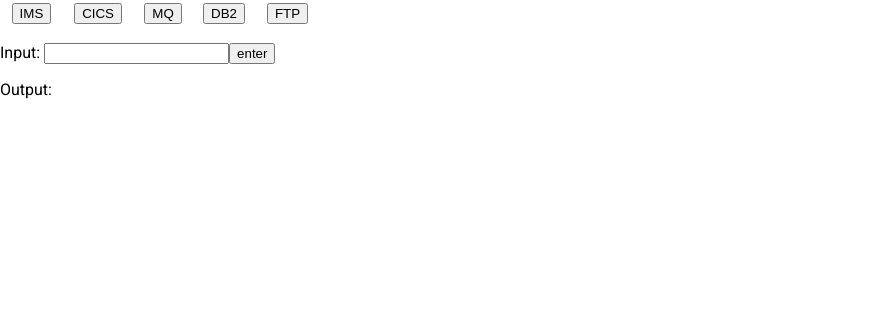
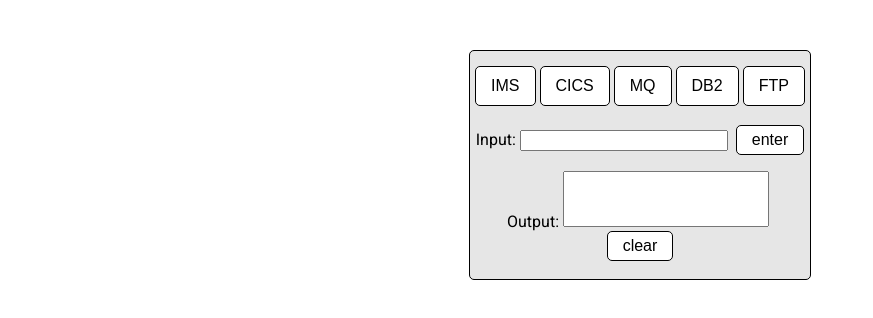
Before and after one commit to ansvir/ibaProject, an Angular app: page / in a window 1280 px wide. Shown: the top 318 px of the page, without its empty margins (0-873 px from the left). Built offline with nearby package versions, Linux system fonts and the light colour scheme.

Commit message:
initial commit

```diff
--- a/src/app/app.component.css
+++ b/src/app/app.component.css
@@ -1,6 +1,65 @@
-/* Style the tab */
-.tab {
-  text-align: center;
+.mainTab {
+  border: 1px solid;
+  border-radius: 5px;
+  margin-top: 50px;
+  width:25%;
+  margin-left:auto;
+  margin-right:auto;
+  background-color: #E6E6E6;
+}
+.tabsTab {
+  padding-top: 10px;
+  width:25%;
+  margin-left:auto;
+  margin-right:auto;
 }
 
-.table { width:25%}
+input {
+  width: 200px;
+}
+
+textarea {
+  -moz-appearance: none;
+  outline: none;
+  resize: none;
+  height: 50px;
+  width: 200px;
+
+}
+.io {
+  text-align:center
+}
+
+.tabsButtons {
+  -moz-appearance: none;
+  outline: none;
+  background-color: white;
+  border-radius: 5px;
+  border: 1px solid;
+  color: black;
+  padding: 10px 15px;
+  font-size: 16px;
+}
+
+.tabsButtonClicked {
+  font-weight: bold;
+  -moz-appearance: none;
+  outline: none;
+  background-color: black;
+  border-radius: 5px;
+  border: 1px solid black;
+  color: white;
+  padding: 10px 15px;
+  font-size: 16px;
+}
+
+.ioButtons {
+  -moz-appearance: none;
+  outline: none;
+  background-color: white;
+  border-radius: 5px;
+  border: 1px solid;
+  color: black;
+  padding: 5px 15px;
+  font-size: 16px;
+}
--- a/src/app/app.component.html
+++ b/src/app/app.component.html
@@ -1,22 +1,36 @@
-<table class="table">
-  <thead>
+<table class="mainTab">
+  <table class="tabsTab">
+    <tr>
       <th>
-      <div class="tab"><button>IMS</button></div>
+        <button (click)="tabPressed('IMS')" id="IMS" class="tabsButtons">IMS</button>
       </th>
       <th>
-      <div class="tab"><button>CICS</button></div>
+        <button (click)="tabPressed('CICS')" id="CICS" class="tabsButtons">CICS</button>
       </th>
       <th>
-      <div class="tab"><button>MQ</button></div>
+        <button (click)="tabPressed('MQ')" id="MQ" class="tabsButtons">MQ</button>
       </th>
       <th>
-      <div class="tab"><button>DB2</button></div>
+       <button (click)="tabPressed('DB2')" id="DB2" class="tabsButtons">DB2</button>
       </th>
       <th>
-      <div class="tab"><button>FTP</button></div>
+       <button (click)="tabPressed('FTP')" id="FTP" class="tabsButtons">FTP</button>
       </th>
-  </thead>
+    </tr>
   </table>
-
-<p>Input: <input type="text" name="input" [(ngModel)]="input"> <button (click)="enterPressed($event)">enter</button></p>
-<p>Output:{{input}}</p>
+  <div class="io">
+    <p>Input:
+      <input type="text" name="input" [(ngModel)]="userInput">&nbsp;
+      <button (click)="enterPressed()" class="ioButtons">
+        enter
+      </button>
+    </p>
+    <p>
+      Output:
+      <textarea readonly>{{currentRes}}</textarea>&nbsp;
+      <button (click)="clearText()" class="ioButtons">
+        clear
+      </button>
+    </p>
+  </div>
+</table>
--- a/src/app/app.component.ts
+++ b/src/app/app.component.ts
@@ -1,14 +1,123 @@
+
 import { Component } from '@angular/core';
+
+export let tabs =
+  {
+    IMS: '',
+    CICS: '',
+    MQ: '',
+    DB2: '',
+    FTP: ''
+  };
 
 @Component({
   selector: 'app-root',
   templateUrl: './app.component.html',
   styleUrls: ['./app.component.css']
 })
+
 export class AppComponent {
-  title = 'untitled';
-  input = '';
-  enterPressed(event) {
 
+  userInput='';
+  currentTab='IMS';
+  currentRes='';
+
+  enterPressed() {
+    if(this.userInput!=='') {
+      switch (this.currentTab) {
+        case 'IMS': {
+          tabs.IMS += this.userInput + '\n';
+          this.currentRes = tabs.IMS;
+          break;
+        }
+        case 'CICS': {
+          tabs.CICS += this.userInput + '\n';
+          this.currentRes = tabs.CICS;
+          break;
+        }
+        case 'MQ': {
+          tabs.MQ += this.userInput + '\n';
+          this.currentRes = tabs.MQ;
+          break;
+        }
+        case 'DB2': {
+          tabs.DB2 += this.userInput + '\n';
+          this.currentRes = tabs.DB2;
+          break;
+        }
+        case 'FTP': {
+          tabs.FTP += this.userInput + '\n';
+          this.currentRes = tabs.FTP;
+          break;
+        }
+      }
+      this.userInput = '';
+    }
+  }
+
+  tabPressed(tab: string) {
+    document.getElementById('IMS').classList.remove('tabsButtonClicked');
+    document.getElementById('CICS').classList.remove('tabsButtonClicked');
+    document.getElementById('MQ').classList.remove('tabsButtonClicked');
+    document.getElementById('DB2').classList.remove('tabsButtonClicked');
+    document.getElementById('FTP').classList.remove('tabsButtonClicked');
+    switch (tab) {
+      case 'IMS': {
+        this.currentTab='IMS';
+        this.currentRes=tabs.IMS;
+        break;
+      }
+      case 'CICS': {
+        this.currentTab='CICS';
+        this.currentRes=tabs.CICS;
+        break;
+      }
+      case 'MQ': {
+        this.currentTab='MQ';
+        this.currentRes=tabs.MQ;
+        break;
+      }
+      case 'DB2': {
+        this.currentTab='DB2';
+        this.currentRes=tabs.DB2;
+        break;
+      }
+      case 'FTP': {
+        this.currentTab='FTP';
+        this.currentRes=tabs.FTP;
+        break;
+      }
+    }
+    document.getElementById(this.currentTab).classList.add('tabsButtonClicked');
+  }
+
+  clearText() {
+    switch (this.currentTab) {
+      case 'IMS': {
+        tabs.IMS='';
+        this.currentRes=tabs.IMS;
+        break;
+      }
+      case 'CICS': {
+        tabs.CICS='';
+        this.currentRes=tabs.CICS;
+        break;
+      }
+      case 'MQ': {
+        tabs.MQ='';
+        this.currentRes=tabs.MQ;
+        break;
+      }
+      case 'DB2': {
+        tabs.DB2='';
+        this.currentRes=tabs.DB2;
+        break;
+      }
+      case 'FTP': {
+        tabs.FTP='';
+        this.currentRes=tabs.FTP;
+        break;
+      }
+    }
   }
 }
--- a/src/styles.css
+++ b/src/styles.css
@@ -1,4 +1,4 @@
 /* You can add global styles to this file, and also import other style files */
 
 html, body { height: 100%; }
-body { margin: 0; font-family: Roboto, "Helvetica Neue", sans-serif; }
+body { margin: 0; font-family: Roboto, "Helvetica Neue", sans-serif}
```
Also changed, not shown: src/tslint.json (+13 -1 lines), 1 other file (tests, documents, lock files or other folders). Lines whose indentation alone changed are shown as unchanged.
